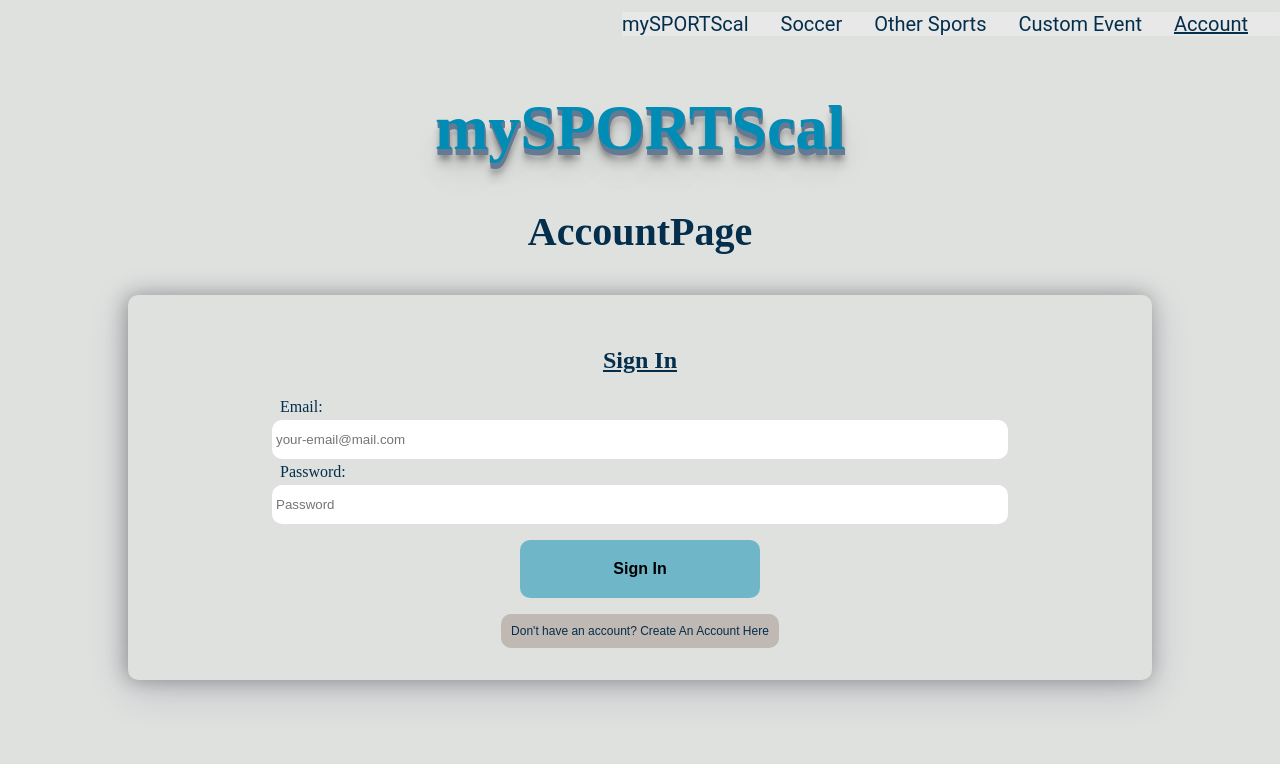
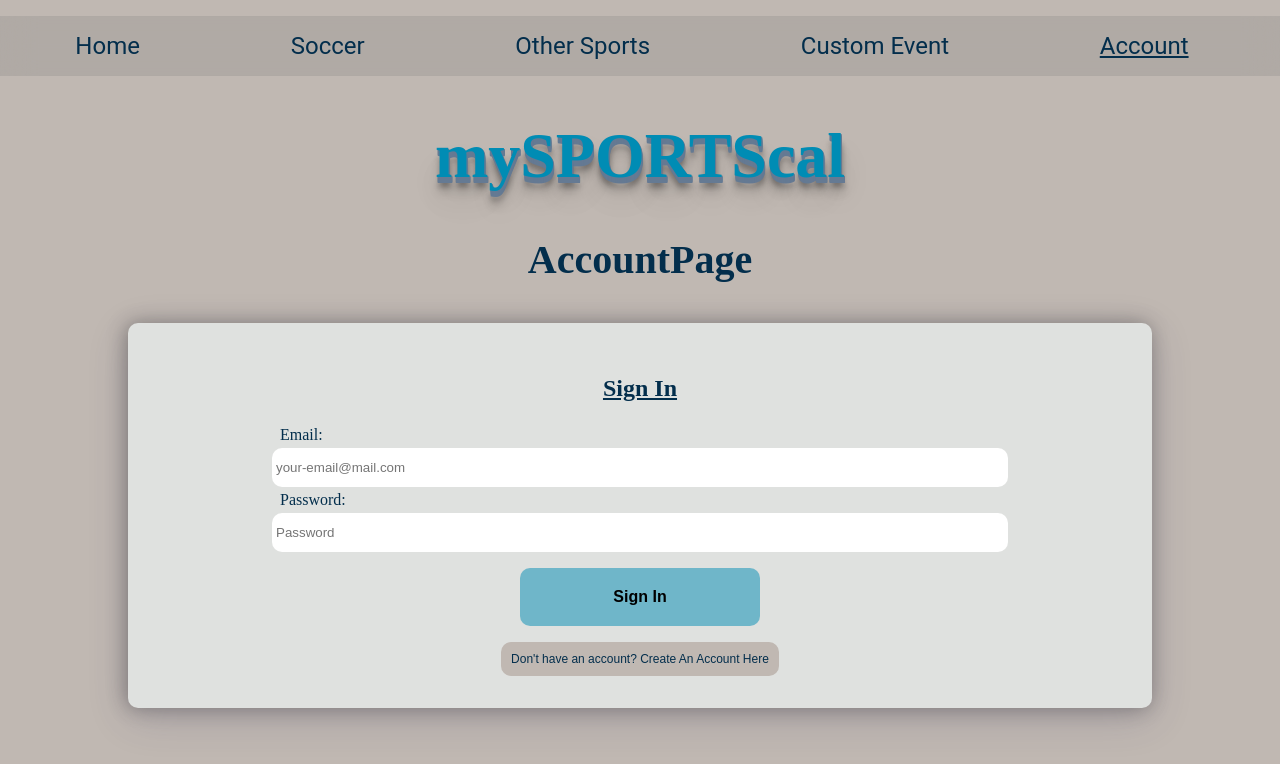
Before and after one commit to farrell-dan/mySportsCal---final-project, a React (Create React App) app in the folder client/: page /account in a window 1280 px wide. Shown: the top 764 px of the page. Built offline with nearby package versions, Linux system fonts and the light colour scheme.

Commit message:
CSS Update

```diff
--- a/client/public/styles.css
+++ b/client/public/styles.css
@@ -1,7 +1,8 @@
-body {
-    margin: 0;
+html body {
+    margin: 0px !important;
+    box-sizing: border-box;
     border: 0;
-    background-color: #dfe1df;
+    background-color: #c0b8b2;
     color: #032e4c;
 }
 
--- a/client/src/components/AccountStuff/Forms.css
+++ b/client/src/components/AccountStuff/Forms.css
@@ -7,7 +7,7 @@ div {
 	width: 75%;
 	margin: 2rem auto;
 	padding: 2rem;
-
+background-color: #dfe1df;
 	border-radius: 10px;
 	box-shadow: 0 10px 40px rgba(50, 50, 93, 0.2), -2px 0 20px rgba(0, 0, 0, 0.3) !important;
 }
--- a/client/src/components/AccountStuff/Logout.js
+++ b/client/src/components/AccountStuff/Logout.js
@@ -1,5 +1,6 @@
 import React from "react";
 import { useAuth } from "./AuthProvider";
+import styled from "styled-components";
 
 const LogoutButton = () => {
 	const { logout } = useAuth();
@@ -8,7 +9,18 @@ const LogoutButton = () => {
 		logout();
 	};
 
-	return <button onClick={handleLogout}>Logout</button>;
+	return <LogoutBtn onClick={handleLogout}>Logout</LogoutBtn>;
 };
 
 export default LogoutButton;
+
+const LogoutBtn = styled.button`
+margin: 0;
+padding: 1rem;
+display: flex;
+align-content: center;
+justify-content: center;
+align-items: center;
+font-size: 1.5rem;
+font-weight: normal;
+`
--- a/client/src/components/AccountStuff/MyEvents.js
+++ b/client/src/components/AccountStuff/MyEvents.js
@@ -120,6 +120,13 @@ const RemoveButton = styled.button`
 width: auto;
 font-size: .75rem;
 padding: 1rem;
+
+@media  (max-width: 800px) {
+        padding: .5rem;
+		font-size: 0.5rem;
+    }
+
+
 `
 
 const Search = styled.input`
--- a/client/src/components/Calendar.css
+++ b/client/src/components/Calendar.css
@@ -88,6 +88,8 @@ width: auto;
 .rbc-calendar {
     width: 80vw;
     margin: 0 auto;
-    border: 3px solid #ddd;
-    background-color: rgba(196, 229, 255, 0.218);
+    background-color: #dfe1df;
+    padding: 1rem;
+    border-radius: 10px;
+	box-shadow: 0 10px 40px rgba(50, 50, 93, 0.2), -2px 0 20px rgba(0, 0, 0, 0.3) !important;
 }
--- a/client/src/components/Calendar.js
+++ b/client/src/components/Calendar.js
@@ -22,7 +22,6 @@ const localizer = dateFnsLocalizer({
 });
 
 const CalendarSection = () => {
-	console.log("CalendarSection rendered");
 	const { myGames } = useMyGames();
 
 	const myEventsList = myGames;
--- a/client/src/components/NavBar/NavBar.css
+++ b/client/src/components/NavBar/NavBar.css
@@ -20,7 +20,7 @@
 
 @supports (backdrop-filter: blur(1rem)) {
 	.primary-navigation {
-		background: hsl(0 0% 100% / 0.25);
+		background: hsl(0 0% 50% / 0.25);
 		backdrop-filter: blur(1rem);
 	}
 }
@@ -52,13 +52,13 @@
 		width: 2rem;
 		border: 0;
 		top: 0.25rem;
-		right: .5rem;
+		right: 0.5rem;
 	}
 
 	.mobile-nav-toggle:not(:disabled):hover {
 		background-color: rgba(0, 140, 180, 1);
 	}
-	/* can add an x -icon here for when the nav bar is open. */
+
 	.mobile-nav-toggle[aria-expanded="true"] {
 		background: url("../../../public/assets/menu.png") center/cover no-repeat;
 	}
--- a/client/src/components/NavBar/NavBar.js
+++ b/client/src/components/NavBar/NavBar.js
@@ -74,7 +74,7 @@ const NavBar = () => {
 export default NavBar;
 
 const menuItems = [
-	{ path: "/", label: "mySPORTScal" },
+	{ path: "/", label: "Home" },
 	{ path: "/soccer", label: "Soccer" },
 	{ path: "/sports", label: "Other Sports" },
 	{ path: "/custom", label: "Custom Event" },
@@ -83,6 +83,8 @@ const menuItems = [
 
 const StyledNav = styled.nav`
 	display: flex;
+	margin-top: 1rem;
+	width: 100%;
 	justify-content: flex-end;
 	align-items: center;
 	min-height: 3rem;
@@ -91,12 +93,16 @@ const StyledNav = styled.nav`
 
 const StyledUl = styled.ul`
 	display: flex;
+justify-content: space-around;
+	padding-right: 1rem;
+	width: 100%;
 `;
 
 const StyledLi = styled.li`
 	display: flex;
 	align-items: center;
-	margin-right: 2rem;
+	justify-content: center;
+	padding: 1rem;
 	&.active {
 		text-decoration: underline;
 	}
@@ -114,7 +120,7 @@ const StyledLi = styled.li`
 const StyledLink = styled(Link)`
 	text-decoration: none;
 	cursor: pointer;
-	font-size: 1.25rem;
+	font-size: 1.5rem;
 	font-family: "Roboto", sans-serif;
 	color: #032e4c;
 
--- a/client/src/components/Sports/OtherSports.js
+++ b/client/src/components/Sports/OtherSports.js
@@ -16,6 +16,7 @@ const OtherSports = () => {
 		{ sport: "Tennis", name: "ATP", status: "notAdded" },
 		{ sport: "Tennis", name: "WTA", status: "notAdded" },
 	];
+
 
 	return (
 		<>
--- a/client/src/components/Sports/Soccer/Soccer.css
+++ b/client/src/components/Sports/Soccer/Soccer.css
@@ -1,14 +1,12 @@
 .container {
     width: 80%;
     margin: 0 auto;
-    /* padding: 20px;  */
     border: none;
   }
 
   .fixture-table {
     width: 100%;
     border-collapse: collapse;
-    /* margin-top: 15px;  */
   }
 
   .fixture-table th, .fixture-table td {
@@ -41,10 +39,20 @@
     height: auto;
   }
 
-  table{
-    font-size: .75rem;
+  table {
+    font-size: 0.5rem;
 
+    @media (min-width: 899px) {
+        font-size: 1.15rem;
+    }
+
+    @media (max-width: 900px) and (min-width: 700px) {
+        font-size: 1rem;
+    }
+    @media (max-width: 699px) and (min-width: 500px) {
+      font-size: 0.75rem;
   }
+}
 
   .fixture-table th, .fixture-table td {
     border: 1px solid #ddd;
```
Also changed, not shown: 1 other file (tests, documents, lock files or other folders).
